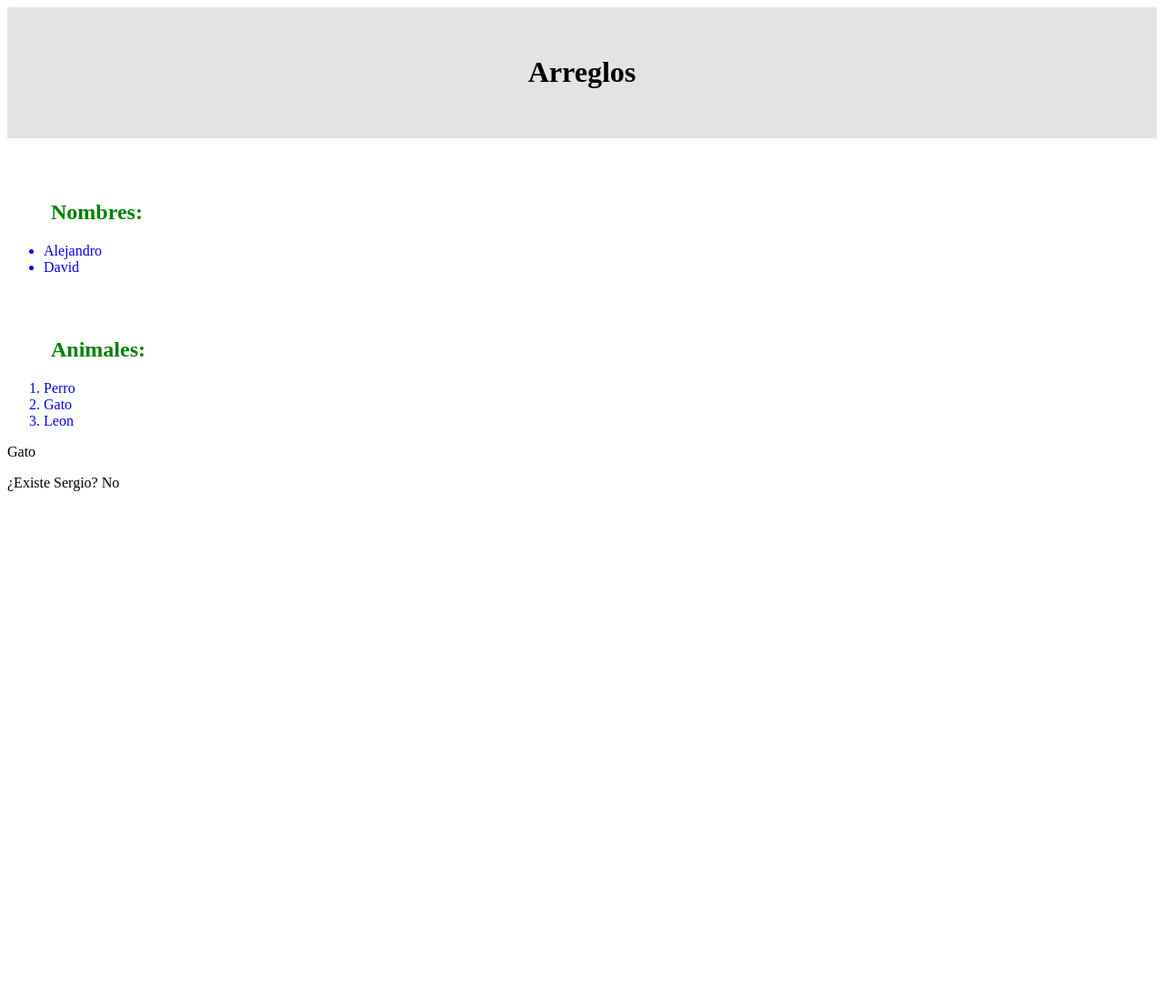
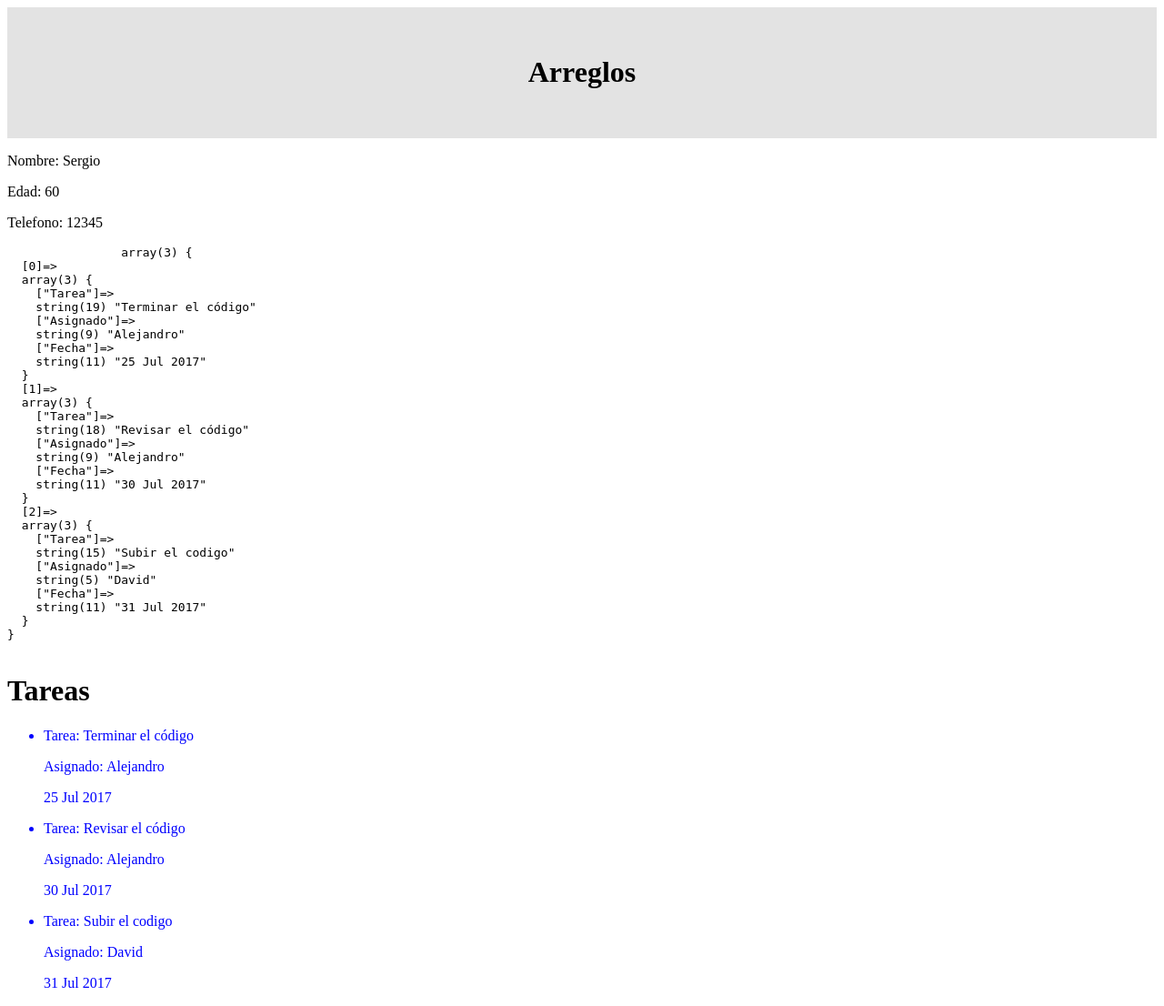
Before and after one commit to SergioStark/PHP-Course, a PHP site: page / in a window 1280 px wide. Shown: the whole page at 91% size. Before the commit the page ends 540 px from the top, so only its background shows below. Run offline with PHP 8.4, Linux system fonts and the light colour scheme.

Commit message:
Arreglos anidados

```diff
--- a/Mini-Framework/index.php
+++ b/Mini-Framework/index.php
@@ -1,35 +1,51 @@
 <?php
-	//ARREGLOS
-	$nombres = array(
-		'Alejandro',
-		'Luis',
-		'David'
-		);
+//ARREGLOS ASOCIATIVOS
+//Funcionan con datos llave -> valor
+//Las llaves deben ser unicas
+$persona = array(
+	'Nombre' => 'Sergio',
+	'Edad' => '18',
+	'Direccion' => 'Av Chapultepec'
+	);
 
-	$animales = [
-		'Perro',
-		'Gato',
-		'Leon'
-		];
+//Eliminar
+unset($persona['Direccion']);
 
-	//Traer un elemento en especifico
-	$dato = $animales[1];
+//Actualizar
+$persona['Edad'] = 60;
 
-	//Exite un elemento?
-	$respuesta = in_array('Sergio', $nombres);
-	if ($respuesta == 1) {
-		$respuesta2 = "Si";
-	} else {
-		//if ($respuesta === 0) {
-			$respuesta2 = "No";
-		//}
-	}
-
-	//Eliminar un elemento
-	unset($nombres[1]);
+//Agregar
+$persona['Telefono'] = '12345';
 
 
-//ARREGLOS ASOCIATIVOS
+//ARREGLOS ANIDADOS
+$tarea1 = array(
+	'Tarea' => 'Terminar el código',
+	'Asignado' => 'Alejandro',
+	'Fecha' => '25 Jul 2017'
+	);
+
+$tarea2 = array(
+	'Tarea' => 'Revisar el código',
+	'Asignado' => 'Alejandro',
+	'Fecha' => '30 Jul 2017'
+	);
+
+$tareas = array(
+	$tarea1,
+	$tarea2,
+	array(
+		'Tarea' => 'Subir el codigo',
+		'Asignado' => 'David',
+		'Fecha' => '31 Jul 2017'
+		)
+	);
+
+
+
+
+
+
 
 
 require 'index.view.php';
--- a/Mini-Framework/index.view.php
+++ b/Mini-Framework/index.view.php
@@ -27,22 +27,24 @@
 	</header>
 
 	<main>
-		<h2>Nombres:</h2>
+		<?php foreach ($persona as $llave => $valor) { ?>
+			<p><?= $llave . ': ' . $valor  ?></p>
+		<?php } ?>
+
+		<pre>
+		<?php var_dump($tareas); ?>
+		</pre>
+
+		<h1>Tareas</h1>
 		<ul>
-		<?php foreach ($nombres as $nombre) { ?>
-			<li><?= $nombre ?></li>
+		<?php foreach ($tareas as $tarea) { ?>
+			<li>
+			<p>Tarea: <?php echo $tarea['Tarea']; ?></p>
+			<p>Asignado: <?= $tarea['Asignado']; ?></p>
+			<p> <?php echo $tarea['Fecha']; ?> </p>
+			</li>
 		<?php } ?>
 		</ul>
-
-		<h2>Animales:</h2>
-		<ol>
-		<?php foreach ($animales as $animal) : ?>
-			<li><?= $animal ?></li>
-		<?php endforeach ?>
-		</ol>
-
-		<p><?= $dato; ?></p>
-		<p>¿Existe Sergio? <?php echo $respuesta2; ?></p>
 
 	</main>
 
```
